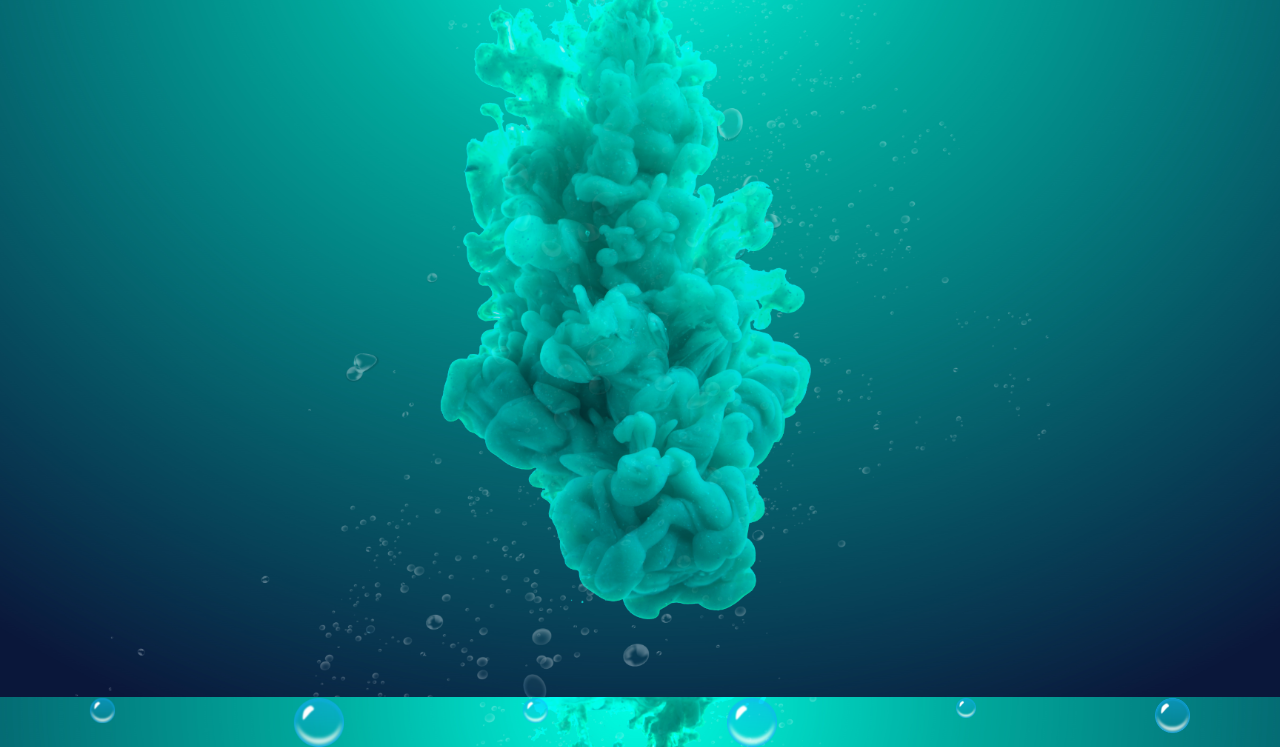
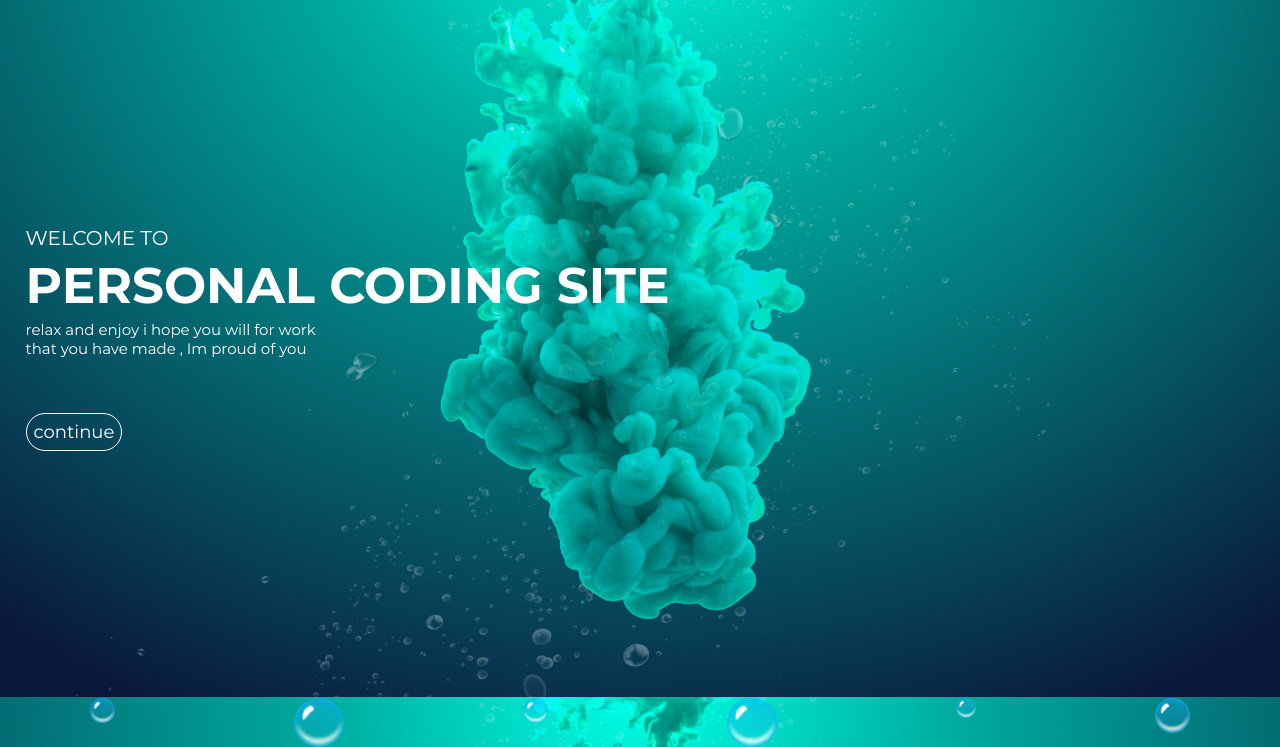
Before and after one commit to macoyshev/Bubble, a plain HTML site: page index.html in a window 1280 px wide. Shown: the part 103-850 px from the top of the page. Drawn offline with Linux system fonts and the light colour scheme.

Commit message:
without blocks

```diff
--- a/index.html
+++ b/index.html
@@ -32,19 +32,36 @@
       <img src="/media/content/bubble.png" alt="">
     </div>
 
-    <div class="container">
+    <div class="greating">
+      <span>welcome to</span>
+      <span>PERSONAL CODING SITE</span>
+      <div class="subtitle">
+        relax and enjoy
+        i hope you will for work
+        that you have made , Im proud of you
+      </div>
+      <button type="button"> continue</button>
+    </div>
+
+    <!-- <div class="container">
+
       <div class="card">
         <div class="face face1">
           <div class="content">
-
+            <img src="/media/content/design.svg" alt="">
           </div>
-
         </div>
 
+        <div class="face face2">
+          <div class="cotent">
+            <p>Lorem ipsum dolor sit amet, consectetur adipisicing elit. Ipsum eveniet ratione magnam omnis dolores impedit error autem vitae laborum. Ducimus hic est cum repudiandae. Nemo ipsam fugit perspiciatis nam alias?</p>
+          </div>
+        </div>
       </div>
 
+    </div> -->
 
-    </div>
+
   </main>
 </body>
 </html>
--- a/styles/style.css
+++ b/styles/style.css
@@ -141,3 +141,55 @@ main{
   height:35px;
   animation-delay: 6s;
 }
+
+.greating{
+  width: 700px;
+  height: 250px;
+  position:absolute;
+  top: 38%;
+  left: 2%;
+  display: flex;
+  flex-direction: column;
+  justify-content: space-between;
+  align-items: flex-start;
+}
+
+.greating button{
+  font-size: 18px;
+  border: 1px solid white;
+  border-radius: 25px;
+  padding: 7px;
+  background: none;
+  cursor: pointer;
+  transition: 0.2s;
+}
+
+.greating button:hover{
+  transition: 0.2s;
+  background: cyan;
+  border: 1px solid cyan;
+  color:black;
+  box-shadow:
+    0 0 5px cyan,
+    0 0 25px cyan,
+    0 0 50px cyan,
+    0 0 70px cyan;
+}
+
+.greating span:nth-child(2){
+  font-size: 50px;
+  font-weight: 700;
+}
+.greating span:nth-child(1) {
+  position: relative;
+  top: 10%;
+  text-transform: uppercase;
+}
+.greating .subtitle{
+  position: relative;
+  bottom: 10%;
+  width:300px;
+  font-size: 15px;
+}
+
+/* s */
```
Also changed, not shown: media/content/code.svg (added), media/content/design.svg (added), media/content/rocket.svg (added).
